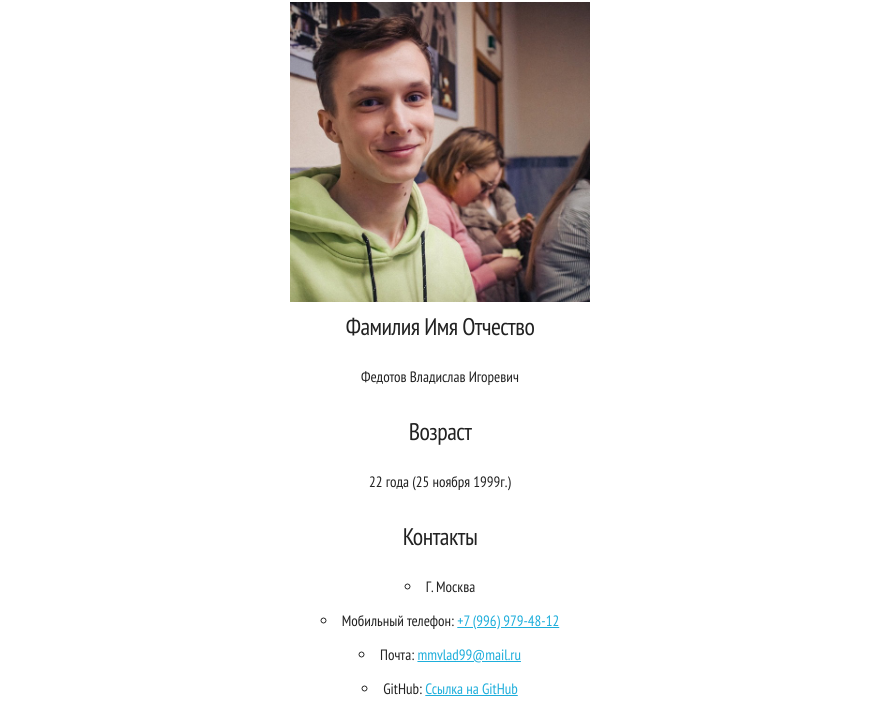
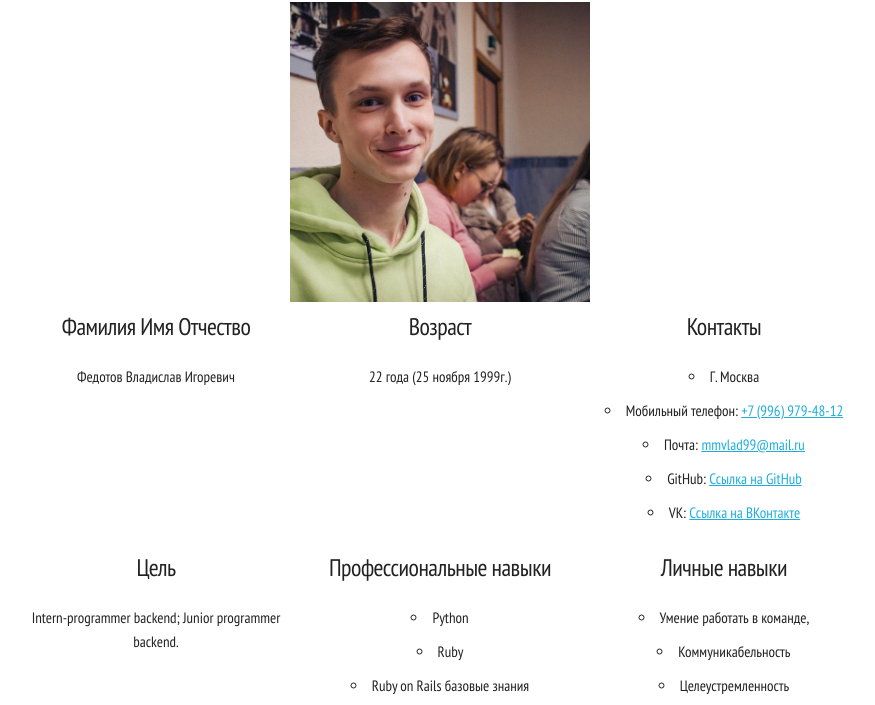
Before and after one commit to PhantomVlad/cv, a plain HTML site: page index.html in a window 1280 px wide. Shown: the part 78-783 px from the top of the page, without its empty margins (200-1075 px from the left). Drawn offline with Linux system fonts and the light colour scheme.

Commit message:
good page

```diff
--- a/index.html
+++ b/index.html
@@ -7,13 +7,13 @@
   <title>Curriculum Vitae</title>
 
   <style>
-    .center-text {
+    .center{
+    	position: relative;
       text-align: center;
+      margin: auto;
+      width: 80%;
     }
 
-    .center-table {
-      margin: auto;
-    }
   </style>
 
   <link href="https://fonts.googleapis.com/css2?family=PT+Sans+Narrow&display=swap" rel="stylesheet">
@@ -21,17 +21,22 @@
   <link rel ="stylesheet" href="css/skeleton.css">
 </head>
 
-<body class="center-text" >
+<body class="center">
   <h1>Резюме</h1>
 
   <img src="images/image_photo.jpg" alt="Владислав" width="300" height=300">
 
+  <div class="container">
+    <div class="four columns">
     	<h5>Фамилия Имя Отчество</h5>
   		<p>Федотов Владислав Игоревич</p>
-
+  	</div>
+		<div class="four columns">
 	  	<h5>Возраст</h5>
 	  	<p>22 года (25 ноября 1999г.)</p>
+	  </div>
 
+  	<div class="four columns">
   		<h5>Контакты</h5>
 		  <ul>
 		    <li>Г. Москва</li>
@@ -40,10 +45,15 @@
 		    <li>GitHub: <a href="https://github.com/PhantomVlad">Ссылка на GitHub</a></li>
 		    <li>VK: <a href="https://vk.com/vlad__fedotov">Ссылка на ВКонтакте</a></li>
 		  </ul>
-
+		</div>
+	</div>
+	<div class="container">
+		<div class="four columns">
 		  <h5>Цель</h5>
 		  <p>Intern-programmer backend; Junior programmer backend.</p>
+		</div>
 
+		<div class="four columns">
 		  <h5>Профессиональные навыки</h5>
 		  <ul>
 		    <li>Python</li>
@@ -53,7 +63,8 @@
 		    <li>CSS, HTML</li>
 		    <li>MatLab</li>
 		  </ul>
-
+		</div>
+		<div class="four columns">
 		  <h5>Личные навыки</h5>
 		  <ul>
 		    <li>Умение работать в команде,</li>
@@ -62,6 +73,8 @@
 		    <li>Стремление к обучению</li>
 		    <li>Без вредных привычек</li>
 		  </ul>
+		 </div>
+	</div>
 
   <h5>Образование</h5>
 
```
Lines whose indentation alone changed are shown as unchanged.
